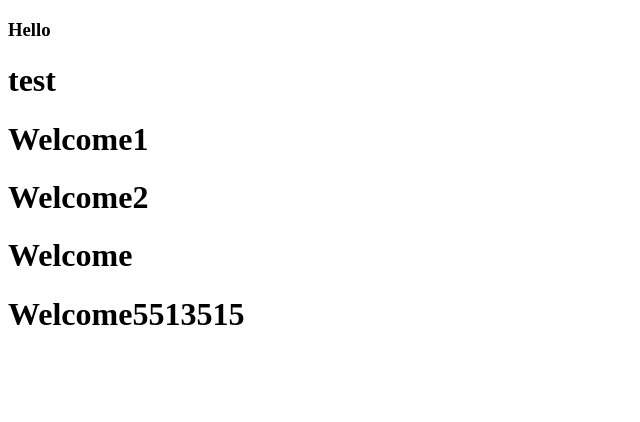
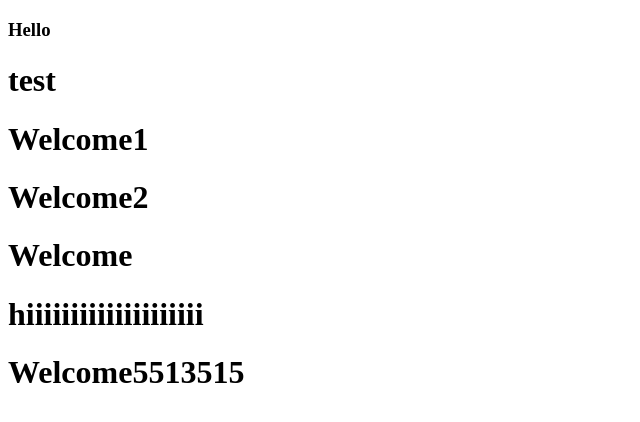
Before and after one commit to data9online/home, a plain HTML site: page index.html in a window 1280 px wide. Shown: the whole page, without its empty margins (0-640 px from the left). Drawn offline with Linux system fonts and the light colour scheme.

Commit message:
add . new hii

```diff
--- a/index.html
+++ b/index.html
@@ -9,6 +9,7 @@
 <h1>Welcome1</h1>
 <h1>Welcome2</h1>
 <h1>Welcome</h1>
+<h1>hiiiiiiiiiiiiiiiiiiii</h1>
 <h1>Welcome5513515</h1>
 </body>
 </html>
```
